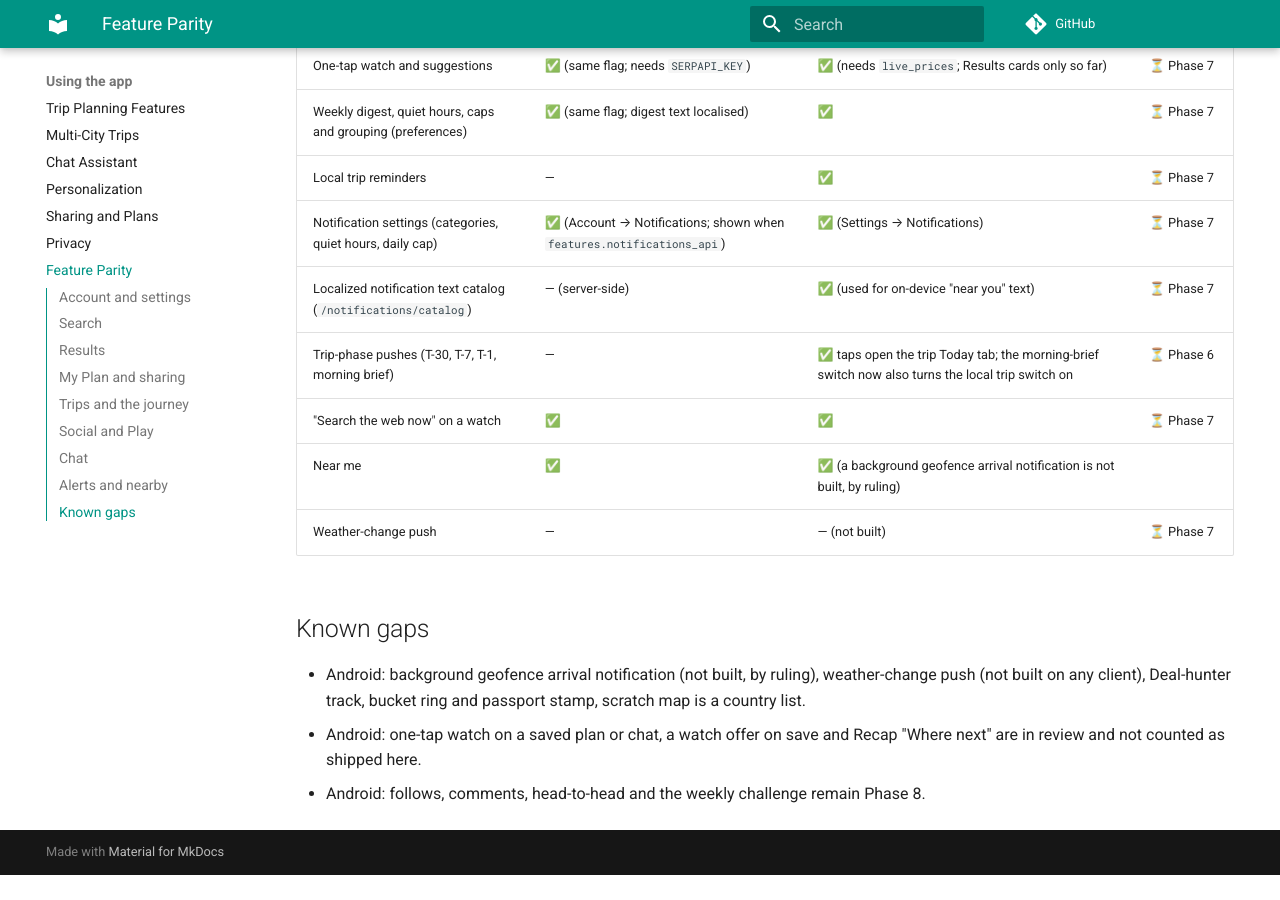
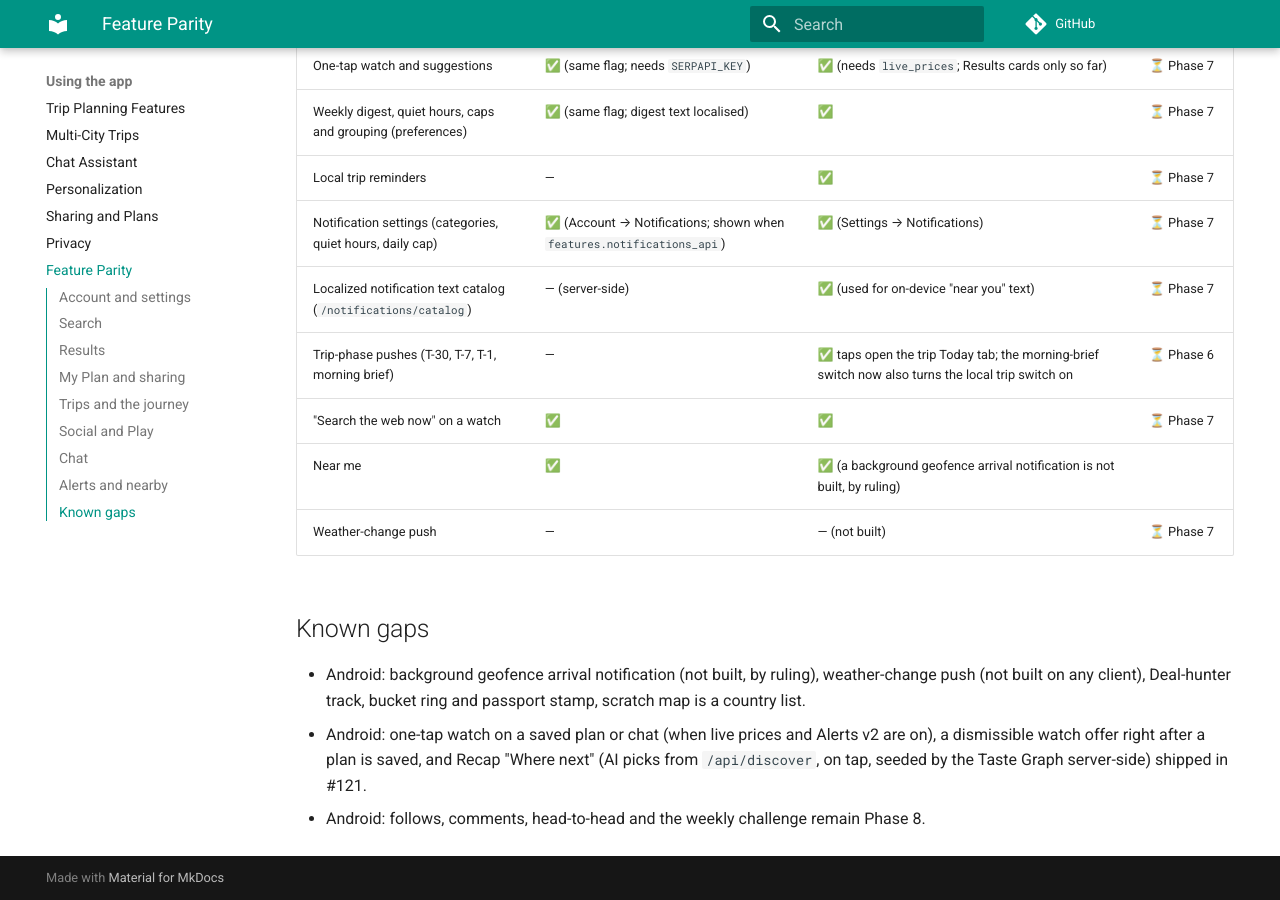
Before and after one commit to rupakc/travel-planner, an MkDocs documentation site: the page built from docs/Feature-Parity.md, in a window 1280 px wide and 900 px high, scrolled down 5493 px. Built offline with MkDocs 1.6.1 and Material for MkDocs 9.7.7, drawn with Linux system fonts in a browser that asks for light colours; comment, search, counter and statistics services are not loaded; before the commit the page ends 6368 px from its top, so only the background shows below that.

Commit message:
docs: Android one-tap watch and Where-next shipped
Co-Authored-By: Claude Sonnet 5.5 <noreply@anthropic.com>

```diff
--- a/docs/Feature-Parity.md
+++ b/docs/Feature-Parity.md
@@ -127,5 +127,5 @@ Both are behind `SOCIAL_ENABLED` / `PLAY_ENABLED` (`features.social`, `features.
 ## Known gaps
 
 - Android: background geofence arrival notification (not built, by ruling), weather-change push (not built on any client), Deal-hunter track, bucket ring and passport stamp, scratch map is a country list.
-- Android: one-tap watch on a saved plan or chat, a watch offer on save and Recap "Where next" are in review and not counted as shipped here.
+- Android: one-tap watch on a saved plan or chat (when live prices and Alerts v2 are on), a dismissible watch offer right after a plan is saved, and Recap "Where next" (AI picks from `/api/discover`, on tap, seeded by the Taste Graph server-side) shipped in #121.
 - Android: follows, comments, head-to-head and the weekly challenge remain Phase 8.
```
